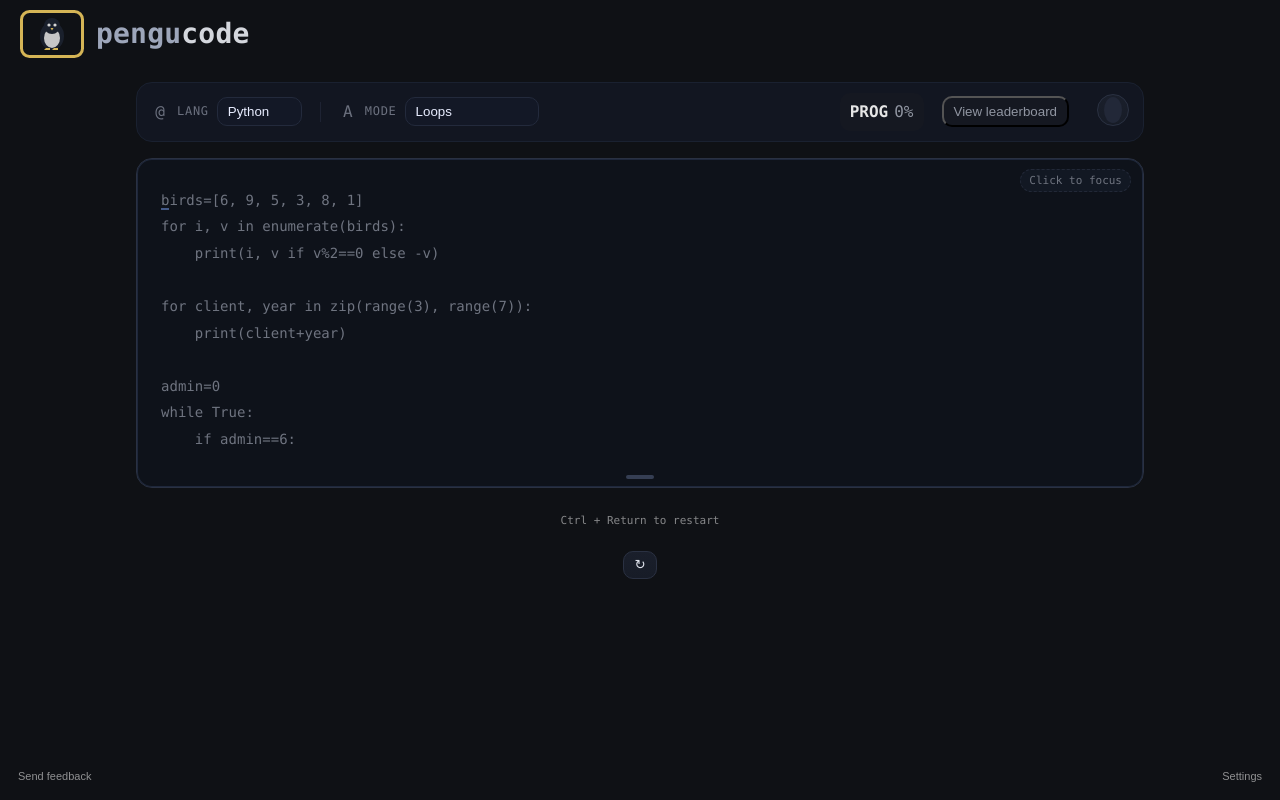
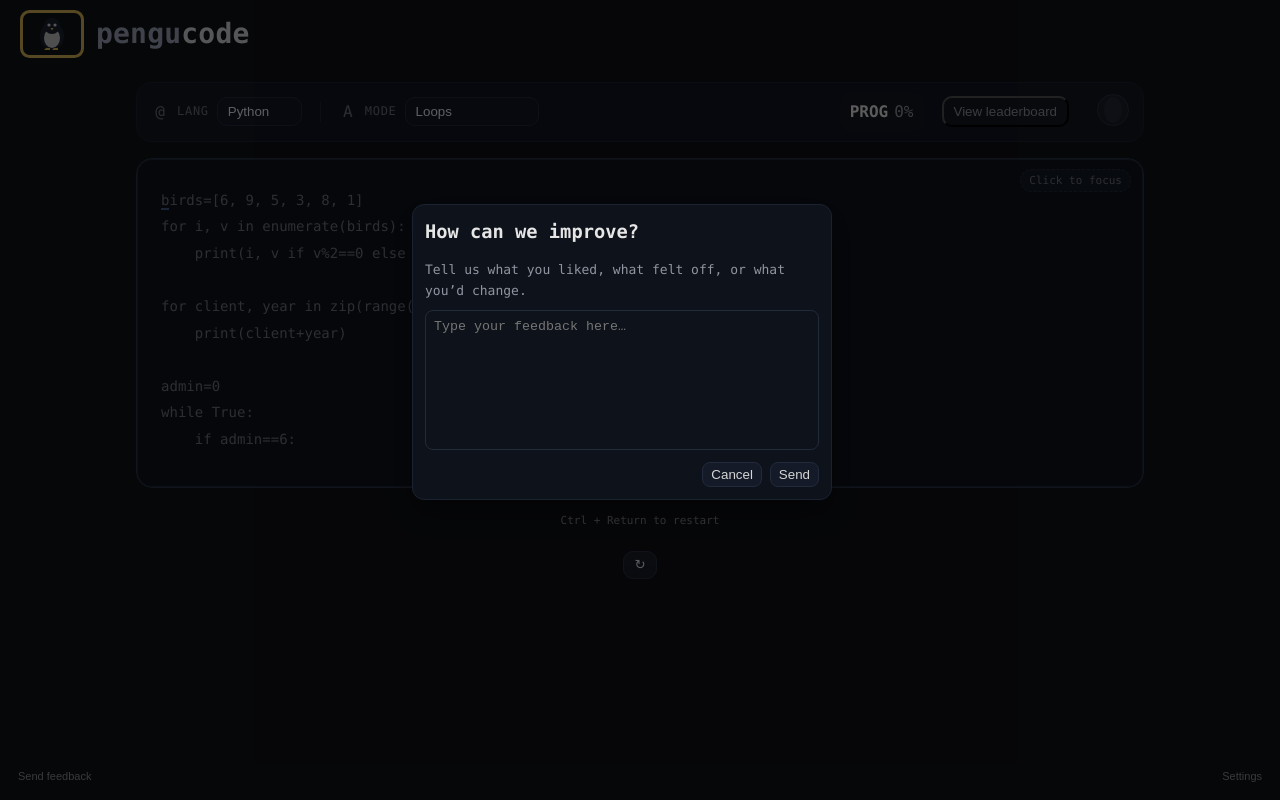
Before and after one commit to danielchen8624/CodeTyper, a React (Vite) app: page / in a window 1280 px wide. Both pictures are taken after a click on the button "Send feedback". Built offline with nearby package versions, Linux system fonts and the light colour scheme.

Commit message:
fixed feedback

```diff
--- a/src/App.tsx
+++ b/src/App.tsx
@@ -119,6 +119,14 @@ export default function App({ isSignedIn = false }: { isSignedIn?: boolean }) {
   const [endedAt, setEndedAt] = useState<number | null>(null);
 
   const [showSettings, setShowSettings] = useState<boolean>(false);
+
+  // 🆕 Feedback modal state
+  const [showFeedbackModal, setShowFeedbackModal] = useState(false);
+  const [feedbackText, setFeedbackText] = useState("");
+  const [feedbackStatus, setFeedbackStatus] = useState<
+    "idle" | "sending" | "sent" | "error"
+  >("idle");
+  const [feedbackError, setFeedbackError] = useState<string | null>(null);
 
   // resizable panel height
   const [panelH, setPanelH] = useState<number>(320);
@@ -326,8 +334,7 @@ export default function App({ isSignedIn = false }: { isSignedIn?: boolean }) {
     }
   }, [input, target.length, state]);
 
-  // Save score to leaderboard once per finished run + log run in `runs`
-   // Save score to leaderboard once per finished run + log run in `runs`
+  // Save score to leaderboard once per finished run
   useEffect(() => {
     if (state !== "done") return;
 
@@ -338,29 +345,27 @@ export default function App({ isSignedIn = false }: { isSignedIn?: boolean }) {
       alreadySaved: hasSavedRef.current,
     });
 
-    // now we always save a run, even if not signed in
-    if (!startedAt || !endedAt || hasSavedRef.current) return;
+    if (!isSignedIn || !startedAt || !endedAt || hasSavedRef.current) return;
 
     hasSavedRef.current = true;
 
     const saveScore = async () => {
-      const {
-        data,
-        error: userError,
-      } = await supabase.auth.getUser();
+      const { data, error: userError } = await supabase.auth.getUser();
 
-      const user = data?.user ?? null;
+      if (userError || !data.user) {
+        console.error("No logged-in user, skipping score save", userError);
+        return;
+      }
 
-      // If logged in, keep doing your users + leaderboard stuff
-      if (user && !userError) {
+      const user = data.user;
+
+      // Make sure there is a matching row in public.users for FK
       const usernameFromMeta =
         (user.user_metadata as any)?.username ??
         user.email?.split("@")[0] ??
         "anon";
 
-        const { error: upsertErr } = await supabase
-          .from("users")
-          .upsert(
+      const { error: upsertErr } = await supabase.from("users").upsert(
         {
           id: user.id,
           email: user.email,
@@ -371,11 +376,11 @@ export default function App({ isSignedIn = false }: { isSignedIn?: boolean }) {
 
       if (upsertErr) {
         console.error("Error upserting into users:", upsertErr);
-        } else {
+        return;
+      }
+
       const mins = minutesElapsed(startedAt, endedAt);
-          const codePerMinute = Math.round(
-            input.length / Math.max(mins, 1e-6)
-          );
+      const codePerMinute = Math.round(input.length / Math.max(mins, 1e-6));
 
       const { error: lbErr } = await supabase.from("leaderboard").insert({
         user_id: user.id,
@@ -391,55 +396,42 @@ export default function App({ isSignedIn = false }: { isSignedIn?: boolean }) {
           codePerMinute,
         });
       }
-        }
-      } else if (userError) {
-        console.warn("No logged-in user, skipping leaderboard save", userError);
-      }
-
-      // Always log the run (anon or not)
-      const durationMs = endedAt - startedAt;
-      const { error: runErr } = await supabase.from("runs").insert({
-        user_id: user ? user.id : null,
-        is_anon: !user,
-        started_at: new Date(startedAt).toISOString(),
-        ended_at: new Date(endedAt).toISOString(),
-        duration_ms: durationMs,
-        lang,
-        concept,
-        wpm,
-        raw_wpm: rawWpm,
-        accuracy,
-      });
-
-      if (runErr) {
-        console.error("Error saving run:", runErr);
-      } else {
-        console.log("Saved run:", {
-          lang,
-          concept,
-          wpm,
-          rawWpm,
-          accuracy,
-          durationMs,
-          userId: user ? user.id : null,
-        });
-      }
     };
 
     void saveScore();
-  }, [
-    state,
-    isSignedIn,
-    startedAt,
-    endedAt,
-    input.length,
-    lang,
-    concept,
-    wpm,
-    rawWpm,
-    accuracy,
-  ]);
+  }, [state, isSignedIn, startedAt, endedAt, input.length, lang]);
 
+  // 🆕 Send feedback handler
+  async function handleSubmitFeedback(e: React.FormEvent) {
+    e.preventDefault();
+    if (!feedbackText.trim()) return;
+
+    setFeedbackStatus("sending");
+    setFeedbackError(null);
+
+    const { error } = await supabase.from("feedback").insert({
+      message: feedbackText.trim(),
+    });
+
+    if (error) {
+      console.error("Error sending feedback:", error);
+      setFeedbackStatus("error");
+      setFeedbackError("Something went wrong. Please try again.");
+      return;
+    }
+
+    setFeedbackStatus("sent");
+    setFeedbackText("");
+  }
+
+  // 🆕 Close feedback modal helper
+  function closeFeedbackModal() {
+    if (feedbackStatus === "sending") return;
+    setShowFeedbackModal(false);
+    setFeedbackStatus("idle");
+    setFeedbackError(null);
+    setFeedbackText("");
+  }
 
   // ---- controls ----
   function restart(
@@ -501,7 +493,7 @@ export default function App({ isSignedIn = false }: { isSignedIn?: boolean }) {
     setFocusMode(false);
   }
 
-  // Typing handlers — enter focus mode only while NOT done (avoid TS "no overlap" by ordering checks)
+  // Typing handlers — enter focus mode only while NOT done
   function handleChange(e: React.ChangeEvent<HTMLTextAreaElement>) {
     setFocusMode(true);
     if (state === "done") return;
@@ -857,7 +849,11 @@ export default function App({ isSignedIn = false }: { isSignedIn?: boolean }) {
       {/* Bottom-left feedback link (fixed) */}
       <button
         className="feedback-link-fixed dim-on-focus"
-        onClick={() => {}}
+        onClick={() => {
+          setShowFeedbackModal(true);
+          setFeedbackStatus("idle");
+          setFeedbackError(null);
+        }}
         aria-label="Send feedback"
       >
         Send feedback
@@ -914,6 +910,122 @@ export default function App({ isSignedIn = false }: { isSignedIn?: boolean }) {
           </div>
         </div>
       )}
+
+      {/* 🆕 Minimal feedback modal */}
+      {showFeedbackModal && (
+        <div
+          style={{
+            position: "fixed",
+            inset: 0,
+            background: "rgba(0,0,0,0.6)",
+            display: "flex",
+            alignItems: "center",
+            justifyContent: "center",
+            zIndex: 50,
+          }}
+          onClick={closeFeedbackModal}
+        >
+          <div
+            className="settings-card"
+            style={{
+              position: "relative",
+              maxWidth: 420,
+              width: "90%",
+              margin: "0 auto",
+            }}
+            onClick={(e) => e.stopPropagation()}
+          >
+            <h3 style={{ marginTop: 0, marginBottom: 8 }}>
+              How can we improve?
+            </h3>
+            <p
+              style={{
+                fontSize: 13,
+                color: "var(--muted)",
+                marginBottom: 8,
+              }}
+            >
+              Tell us what you liked, what felt off, or what you’d change.
+            </p>
+
+            {feedbackStatus !== "sent" ? (
+              <form
+                onSubmit={handleSubmitFeedback}
+                style={{ display: "grid", gap: 8 }}
+              >
+                <textarea
+                  value={feedbackText}
+                  onChange={(e) => setFeedbackText(e.target.value)}
+                  rows={6}
+                  style={{
+                    width: "100%",
+                    height: 140,
+                    resize: "none",
+                    background: "transparent",
+                    borderRadius: 8,
+                    border: "1px solid #232a3a",
+                    padding: 8,
+                    color: "var(--fg)",
+                  }}
+                  placeholder="Type your feedback here…"
+                />
+
+                {feedbackError && (
+                  <div style={{ fontSize: 12, color: "#f66" }}>
+                    {feedbackError}
+                  </div>
+                )}
+
+                <div
+                  style={{
+                    display: "flex",
+                    justifyContent: "flex-end",
+                    gap: 8,
+                    marginTop: 4,
+                  }}
+                >
+                  <button
+                    type="button"
+                    className="mini"
+                    onClick={closeFeedbackModal}
+                    disabled={feedbackStatus === "sending"}
+                  >
+                    Cancel
+                  </button>
+                  <button
+                    type="submit"
+                    className="mini"
+                    disabled={
+                      feedbackStatus === "sending" || !feedbackText.trim()
+                    }
+                  >
+                    {feedbackStatus === "sending" ? "Sending…" : "Send"}
+                  </button>
+                </div>
+              </form>
+            ) : (
+              <div
+                style={{
+                  display: "grid",
+                  gap: 12,
+                  fontSize: 14,
+                }}
+              >
+                <div>Thanks! Got your feedback. 🐧</div>
+                <div style={{ textAlign: "right" }}>
+                  <button
+                    className="mini"
+                    type="button"
+                    onClick={closeFeedbackModal}
+                  >
+                    Close
+                  </button>
+                </div>
+              </div>
+            )}
+          </div>
+        </div>
+      )}
     </div>
   );
 }
```
Lines whose indentation alone changed are shown as unchanged.
